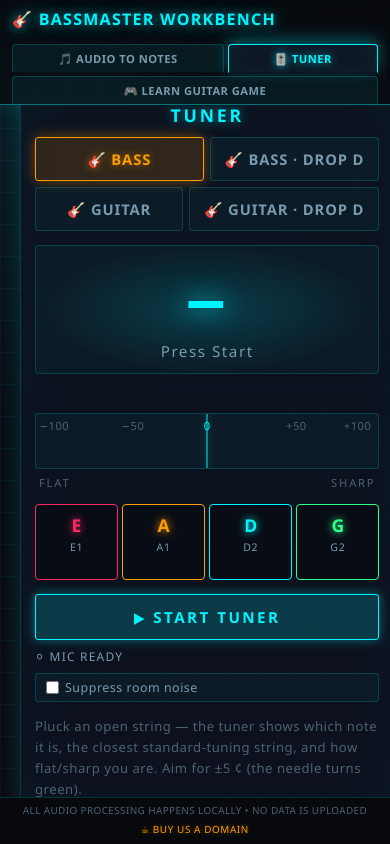
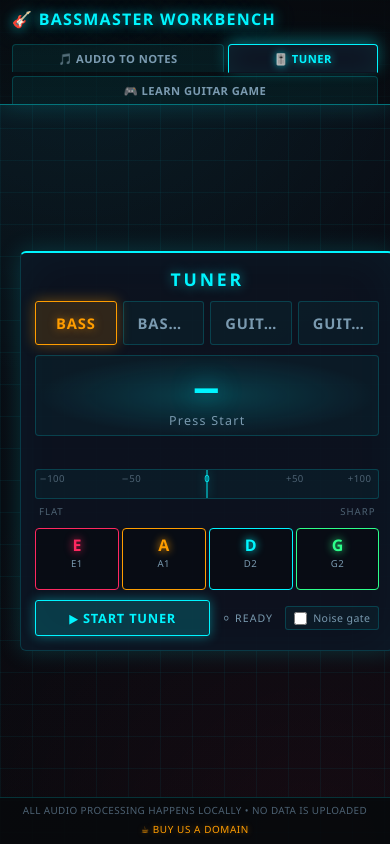
Before and after one commit to steti321-dot/bassmaster, a React (Create React App) app: page / in a window 390 px wide. Both pictures are taken after a click on the button "🎚️ TUNER". Built offline with nearby package versions, Linux system fonts and the light colour scheme.

Commit message:
Tuner mobile: shorter labels, tighter needle/start row, fix Bass button clipping

```diff
--- a/src/tabs/Tuner.css
+++ b/src/tabs/Tuner.css
@@ -385,50 +385,110 @@
   }
 
   .inst-btn {
-    flex: 1 1 calc(50% - 4px);
-    padding: 7px 8px;
-    font-size: 0.74rem;
-    letter-spacing: 0.04em;
+    flex: 1 1 calc(50% - 3px);
+    min-width: 0;          /* allow shrink past intrinsic width */
+    padding: 6px 6px;
+    font-size: 0.72rem;
+    letter-spacing: 0.02em;
+    white-space: nowrap;
+    overflow: hidden;
+    text-overflow: ellipsis;
+  }
+
+  .tuner-card {
+    gap: 10px;
   }
 
   .tuner-display {
-    padding: 18px 6px 12px;
+    padding: 8px 6px 6px;
   }
 
   .big-note {
-    font-size: clamp(2.6rem, 18vw, 4.5rem);
+    font-size: clamp(2rem, 12vw, 3rem);
+  }
+
+  .freq-line {
+    margin-top: 2px;
+    font-size: 0.78rem;
+  }
+
+  /* Compress the cents needle vertically — it's already wide enough,
+     stacking everything tighter saves a lot of phone-screen space. */
+  .needle-track {
+    height: 30px;
+  }
+
+  .needle {
+    bottom: 4px;
+    height: 22px;
+  }
+
+  .needle-tick {
+    font-size: 0.6rem;
+    top: 2px;
+  }
+
+  .needle-target {
+    font-size: 0.78rem;
+  }
+
+  .needle-labels {
+    font-size: 0.6rem;
+    letter-spacing: 0.1em;
   }
 
   .strings-row {
-    gap: 4px;
+    gap: 3px;
     flex-wrap: wrap;
   }
 
   .string-pill {
-    padding: 8px 4px;
+    padding: 5px 3px;
+    gap: 1px;
   }
 
   .pill-label {
-    font-size: 1.1rem;
+    font-size: 1rem;
   }
 
   .pill-target,
   .pill-cents {
-    font-size: 0.66rem;
+    font-size: 0.6rem;
   }
 
+  /* Controls + status + noise-suppress all on one row, smaller labels.
+     ".inline-mic" / ".inline-ns" custom variants drop verbose copy. */
   .tuner-controls {
-    flex-direction: column;
-    align-items: stretch;
-    gap: 8px;
+    flex-direction: row;
+    flex-wrap: wrap;
+    align-items: center;
+    gap: 6px;
   }
 
   .big-start-btn,
   .big-stop-btn {
-    width: 100%;
+    flex: 1 1 auto;
+    padding: 8px 14px;
+    font-size: 0.8rem;
+    letter-spacing: 0.06em;
   }
 
   .signal-meter {
-    width: 100%;
+    flex: 1 1 80px;
+    min-width: 60px;
+  }
+
+  .mic-status {
+    font-size: 0.66rem;
+    padding: 4px 6px;
+  }
+
+  .ns-toggle {
+    padding: 4px 8px;
+    font-size: 0.66rem;
+  }
+
+  .tuner-hint {
+    display: none;
   }
 }
--- a/src/tabs/Tuner.tsx
+++ b/src/tabs/Tuner.tsx
@@ -8,16 +8,16 @@ import type { InstrumentKind, InstrumentProfile } from '../game/Instrument';
 type TuningPreset = 'bass' | 'guitar' | 'guitar-drop-d' | 'bass-drop-d';
 
 const PRESETS: Record<TuningPreset, { label: string; kind: InstrumentKind; profile: InstrumentProfile }> = {
-  bass: { label: '🎸 Bass', kind: 'bass', profile: BASS },
+  bass: { label: 'Bass', kind: 'bass', profile: BASS },
   'bass-drop-d': {
-    label: '🎸 Bass · Drop D',
+    label: 'Bass · Drop D',
     kind: 'bass',
     // Bass drop D: G2 D2 A1 D1 (low E dropped to D)
     profile: buildProfileFromTuning([43, 38, 33, 26], 'bass'),
   },
-  guitar: { label: '🎸 Guitar', kind: 'guitar', profile: GUITAR },
+  guitar: { label: 'Guitar', kind: 'guitar', profile: GUITAR },
   'guitar-drop-d': {
-    label: '🎸 Guitar · Drop D',
+    label: 'Guitar · Drop D',
     kind: 'guitar',
     // Guitar drop D: e4 B3 G3 D3 A2 D2 (low E dropped to D)
     profile: buildProfileFromTuning([64, 59, 55, 50, 45, 38], 'guitar'),
@@ -391,11 +391,11 @@ export default function Tuner() {
             </button>
           )}
 
-          <span className={`mic-status mic-${micStatus}`}>
-            {micStatus === 'live' && '🟢 mic live'}
-            {micStatus === 'denied' && '🔴 mic denied'}
-            {micStatus === 'requesting' && '🟡 mic asking…'}
-            {micStatus === 'idle' && '⚪ mic ready'}
+          <span className={`mic-status mic-${micStatus}`} title="Microphone status">
+            {micStatus === 'live' && '🟢 live'}
+            {micStatus === 'denied' && '🔴 denied'}
+            {micStatus === 'requesting' && '🟡 …'}
+            {micStatus === 'idle' && '⚪ ready'}
           </span>
 
           <label className="ns-toggle" title="Suppress fans / HVAC / room hum (may attenuate sustained notes)">
@@ -404,7 +404,7 @@ export default function Tuner() {
               checked={noiseSuppress}
               onChange={(e) => setNoiseSuppress(e.target.checked)}
             />
-            <span>Suppress room noise</span>
+            <span>Noise gate</span>
           </label>
 
           {running && (
```
